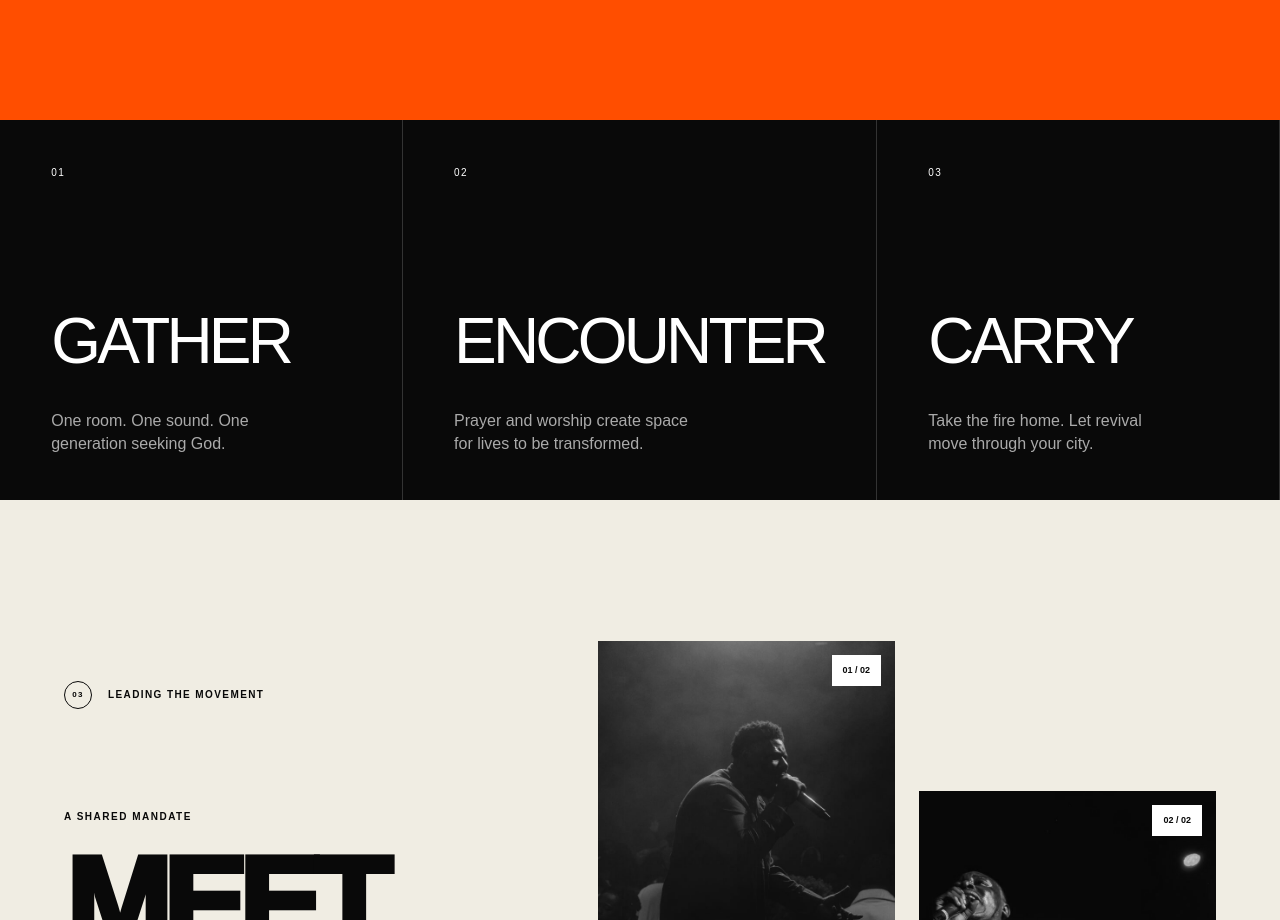
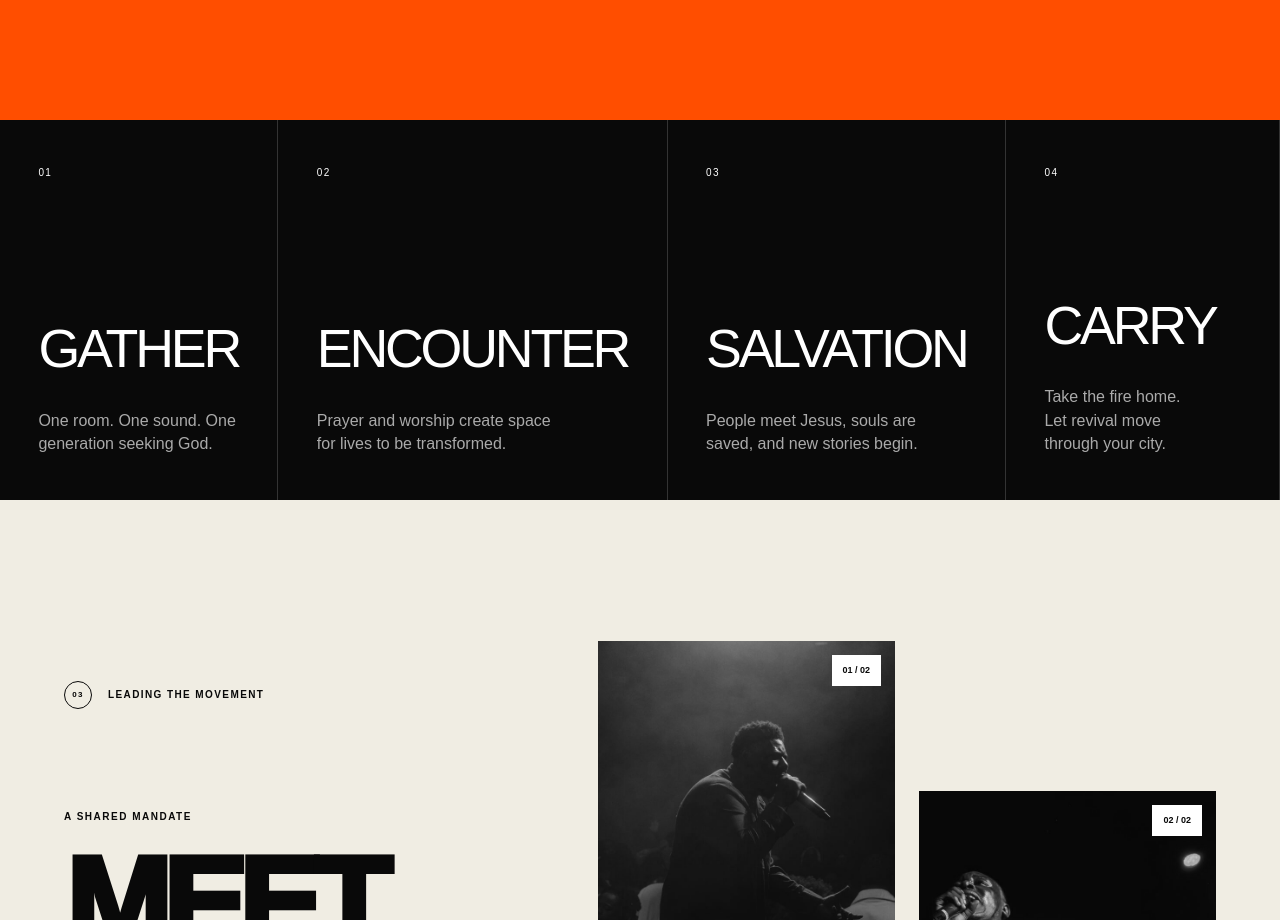
Before and after one commit to Etooluwa/wyppglobal, a Next.js app: page / in a window 1280 px wide. Shown: the part 4400-5320 px from the top of the page. Built offline with nearby package versions, Linux system fonts and the light colour scheme; what world-atlas would draw is missing.

Commit message:
Add salvation to WYPP gathering sequence

```diff
--- a/app/globals.css
+++ b/app/globals.css
@@ -125,11 +125,11 @@ a.dateAction:hover { color:var(--orange); }
 .statCard strong span { font-size:.4em; color:var(--orange); }
 .statCard p { max-width:220px; margin:0; line-height:1.4; }
 
-.sequence { display:grid; grid-template-columns:repeat(3,1fr); background:var(--ink); overflow:hidden; }
-.sequence>div { min-height:380px; padding:45px 4vw; border-right:1px solid #333; display:flex; flex-direction:column; justify-content:space-between; transition:background .25s,color .25s; }
+.sequence { display:grid; grid-template-columns:repeat(4,1fr); background:var(--ink); overflow:hidden; }
+.sequence>div { min-height:380px; padding:45px 3vw; border-right:1px solid #333; display:flex; flex-direction:column; justify-content:space-between; transition:background .25s,color .25s; }
 .sequence>div:hover { background:var(--acid); color:var(--ink); }
 .sequence span { font-size:10px; letter-spacing:.14em; }
-.sequence h3 { font-size:clamp(42px,5vw,78px); letter-spacing:-.06em; margin:auto 0 20px; }
+.sequence h3 { font-size:clamp(34px,4.2vw,68px); letter-spacing:-.06em; margin:auto 0 20px; }
 .sequence p { max-width:320px; color:#aaa; line-height:1.45; }
 .sequence>div:hover p { color:var(--ink); }
 
--- a/app/page.tsx
+++ b/app/page.tsx
@@ -105,7 +105,8 @@ export default function Home() {
       <section className="sequence" aria-label="The rhythm of WYPP">
         <div><span>01</span><h3>GATHER</h3><p>One room. One sound. One generation seeking God.</p></div>
         <div><span>02</span><h3>ENCOUNTER</h3><p>Prayer and worship create space for lives to be transformed.</p></div>
-        <div><span>03</span><h3>CARRY</h3><p>Take the fire home. Let revival move through your city.</p></div>
+        <div><span>03</span><h3>SALVATION</h3><p>People meet Jesus, souls are saved, and new stories begin.</p></div>
+        <div><span>04</span><h3>CARRY</h3><p>Take the fire home. Let revival move through your city.</p></div>
       </section>
 
       <section className="story" id="story">
```
